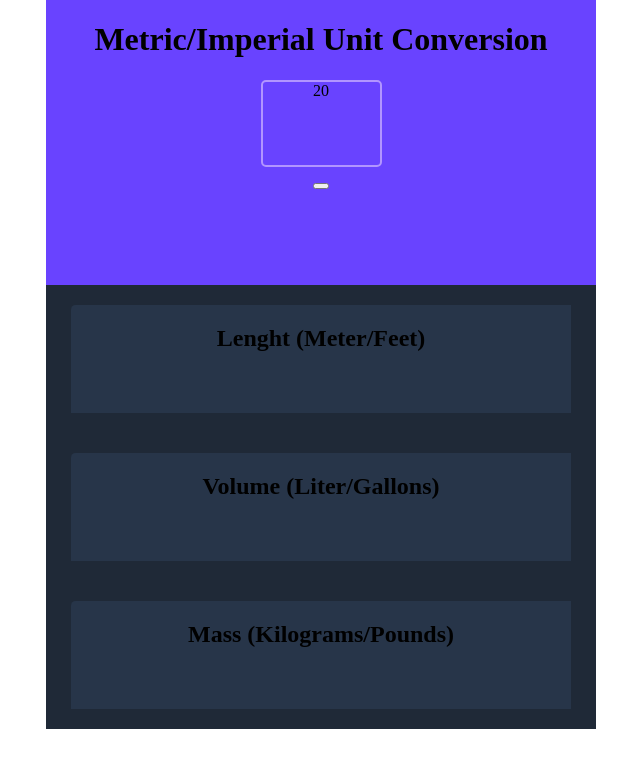
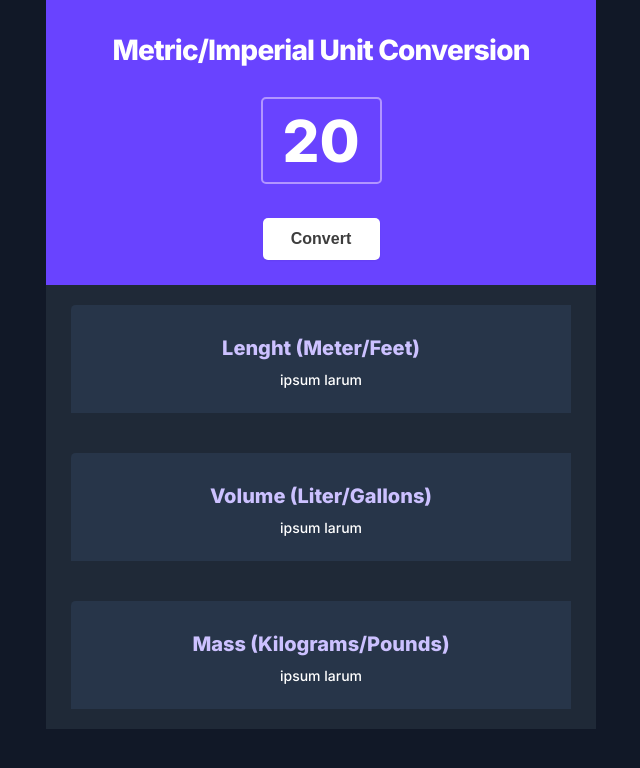
Before and after one commit to Sala7din/Solo-Project---Unit-Converter, a plain HTML site: page index.html in a window 1280 px wide. Shown: the whole page, without its empty margins (319-959 px from the left). Drawn offline with Linux system fonts and the light colour scheme.

Commit message:
finished html and css styling

```diff
--- a/index.css
+++ b/index.css
@@ -4,8 +4,9 @@ body {
     flex-direction: column;
     align-items: center;
     text-align: center;
-    font-family: ;
-
+    font-family: 'Inter', sans-serif;
+    font-style: normal;
+   background-color: 111827;
 
 }
 
@@ -13,9 +14,25 @@ body {
     width: 550px;
     height: 285;
     background-color: 6943FF;
+    font-weight: bolder;
 }
 
+
+
+h1 {
+    margin-top: 33px;
+    font-weight: 800;
+    font-size: 28px;
+    letter-spacing: -0.03em;
+
+    color: #FFFFFF;
+
+}
 #input-box{
+    display: flex;
+    justify-content: center;
+    align-items: center;
+    margin-top: 30px;
     margin-left: auto;
     margin-right: auto;
 
@@ -25,20 +42,48 @@ body {
     border-radius: 5px;
 
 }
+#converter p {
+    margin-bottom: 34px;
+    font-weight: 800;
+    font-size: 58px;
+
+    color: #FFFFFF;
+}
+
+button {
+    width: 117px;
+    height: 42px;
+    background: #FFFFFF;
+
+    border: none;
+    box-shadow: 0px 1px 2px rgba(0, 0, 0, 0.05);
+    border-radius: 5px;
+
+    font-weight: bold;
+    font-size: 16px;
+
+    color: #3D3D3D;
+
+}
+
 
 #conversion {
     display: flex;
     flex-direction: column;
     align-items: center;
     justify-content: space-around;
-     width: 550px;
-     height: 444px;
-     background-color: #1F2937 ;
+    width: 550px;
+    height: 444px;
+    background-color: #1F2937 ;
 }
 
 
 
 .result-box {
+    display: flex;
+    flex-direction: column;
+    align-items: center;
+
 
     width: 500px;
     height: 108.57px;
@@ -47,12 +92,23 @@ body {
 
 }
 
-h2.result-box {
+.result-box h2 {
+
+    margin-top: 31px;
+
+    font-weight:600;
+    font-size: 20px;
     color:#CCC1FF;
+
 
 }
 
-p.result-box {
+.result-box p {
 
+    margin-top: -5px;
+    font-weight: lighter;
+    font-size: 14px;
+    font-style: normal;
+    color: #FFFFFF;
 
 }
--- a/index.html
+++ b/index.html
@@ -1,26 +1,29 @@
 <html>
     <head>
         <link rel="stylesheet" href="index.css">
+        <link rel="preconnect" href="https://fonts.googleapis.com">
+        <link rel="preconnect" href="https://fonts.gstatic.com" crossorigin>
+        <link href="https://fonts.googleapis.com/css2?family=Inter:wght@500;800&display=swap" rel="stylesheet">
     </head>
     <body>
         <script src="index.js"></script>
         <div id="converter">
             <h1>Metric/Imperial Unit Conversion</h1>
             <p id="input-box">20</p>
-            <button id="convert-btn"></button>
+            <button id="convert-btn">Convert</button>
         </div>
         <div id="conversion">
             <div class="result-box">
                 <h2>Lenght (Meter/Feet)</h2>
-                <p></p>
+                <p>ipsum larum</p>
             </div>
             <div class="result-box">
                 <h2>Volume (Liter/Gallons)</h2>
-                <p></p>
+                <p>ipsum larum</p>
             </div>
             <div class="result-box">
                 <h2>Mass (Kilograms/Pounds)</h2>
-                <p></p>
+                <p>ipsum larum</p>
             </div>
         </div>
 
--- a/index.js
+++ b/index.js
@@ -3,3 +3,7 @@
 1 liter = 0.264 gallon
 1 kilogram = 2.204 pound
 */
+
+
+
+let input = document.getElementById("input-box")
```
